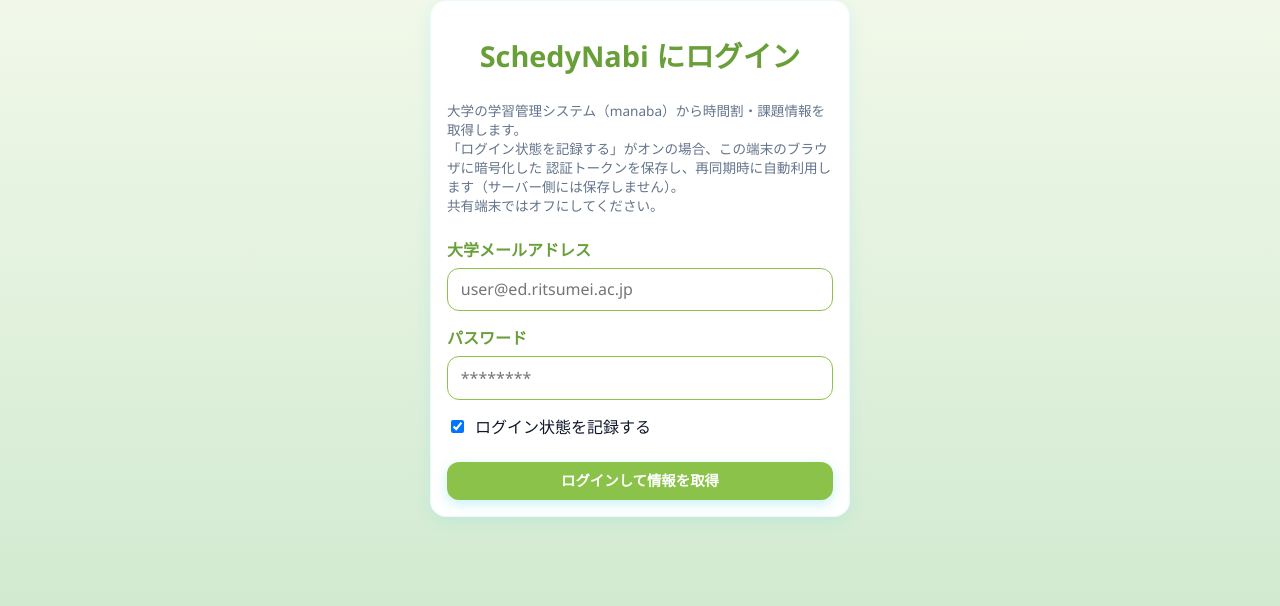
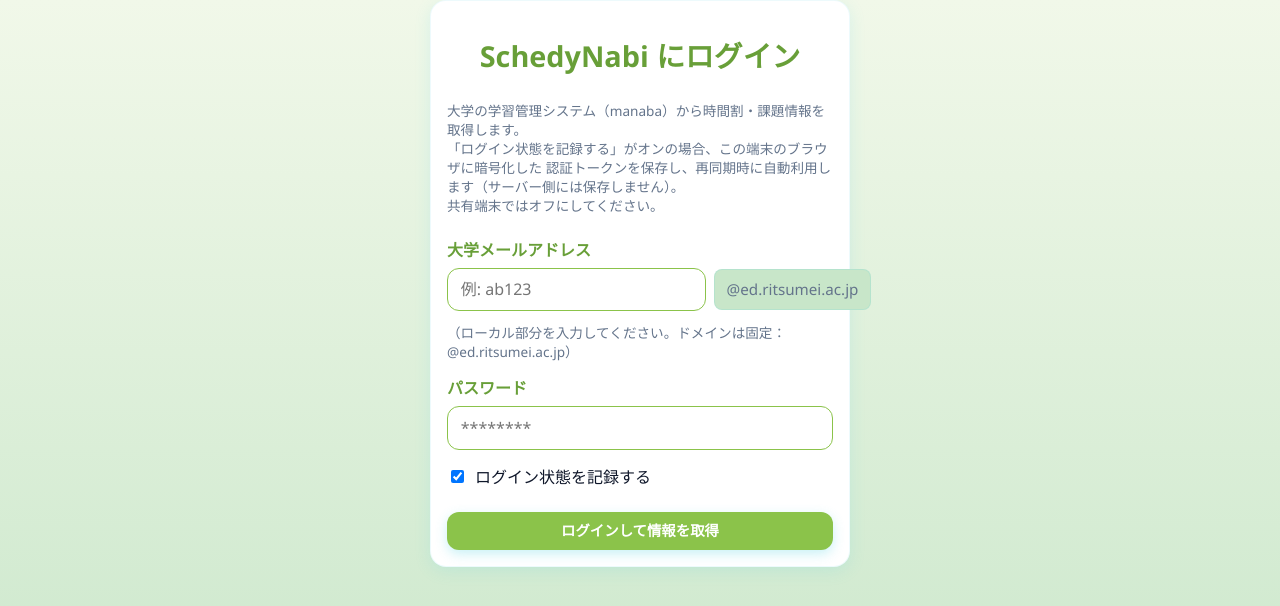
Before and after one commit to kuruton3910/schedy-nabi, a React (Vite) app in the folder frontend/: page / in a window 1280 px wide. Both pictures are taken after a click on the button "はじめる". Shown: the part 32-638 px from the top of the page. Built offline with nearby package versions, Linux system fonts and the light colour scheme; no server answers.

Commit message:
メアド入力の改善

```diff
--- a/frontend/src/components/LoginForm.tsx
+++ b/frontend/src/components/LoginForm.tsx
@@ -14,6 +14,8 @@
     password: "",
     rememberMe: true,
   });
+
+  const DOMAIN = "@ed.ritsumei.ac.jp";
 
   const handleChange = (field: keyof LoginPayload, value: string | boolean) => {
     setForm((prev) => ({
@@ -51,16 +53,57 @@
       <form onSubmit={handleSubmit}>
         <div className="form-field">
           <label htmlFor="username">大学メールアドレス</label>
-          <input
-            id="username"
-            type="email"
-            inputMode="email"
-            autoComplete="email"
-            required
-            placeholder="user@ed.ritsumei.ac.jp"
-            value={form.username}
-            onChange={(event) => handleChange("username", event.target.value)}
-          />
+          {/* ローカル部分を入力し、ドメインは固定表示するUI */}
+          <div style={{ display: "flex", gap: "0.5rem", alignItems: "center" }}>
+            <input
+              id="username"
+              type="text"
+              inputMode="email"
+              autoComplete="username"
+              required
+              placeholder="例: ab123"
+              style={{ flex: 1 }}
+              value={
+                // 表示はローカル部分のみ。form.username が DOMAIN 付きなら切り出す
+                form.username && form.username.endsWith(DOMAIN)
+                  ? form.username.slice(0, -DOMAIN.length)
+                  : form.username
+              }
+              onChange={(event) => {
+                const v = event.target.value;
+                if (v.trim() === "") {
+                  handleChange("username", "");
+                } else if (v.includes("@")) {
+                  // ユーザーがフルアドレスを入力した場合はそれをそのまま使う
+                  handleChange("username", v);
+                } else {
+                  handleChange("username", v + DOMAIN);
+                }
+              }}
+            />
+            <span
+              aria-hidden
+              style={{
+                padding: "0.55rem 0.75rem",
+                background: "var(--primary-light)",
+                borderRadius: "0.5rem",
+                border: "1px solid rgba(77,208,225,0.15)",
+                color: "var(--text-muted)",
+                fontSize: "0.95rem",
+              }}
+            >
+              {DOMAIN}
+            </span>
+          </div>
+          <div
+            style={{
+              marginTop: "0.35rem",
+              color: "var(--text-muted)",
+              fontSize: "0.85rem",
+            }}
+          >
+            （ローカル部分を入力してください。ドメインは固定：{DOMAIN}）
+          </div>
         </div>
         <div className="form-field">
           <label htmlFor="password">パスワード</label>
```
